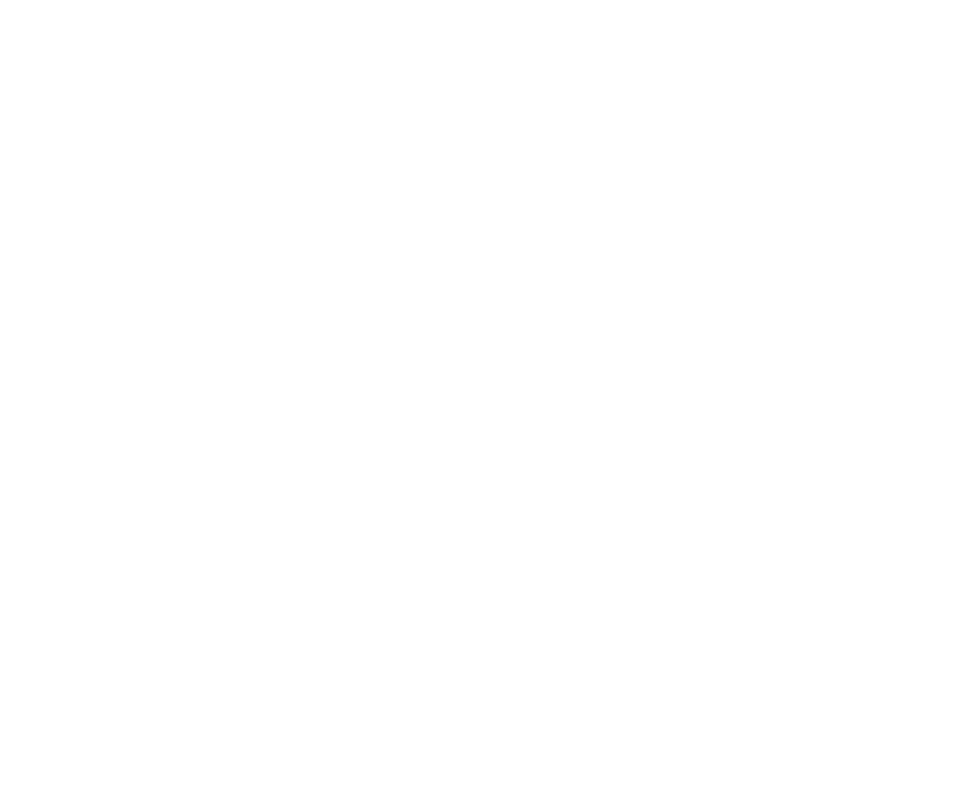
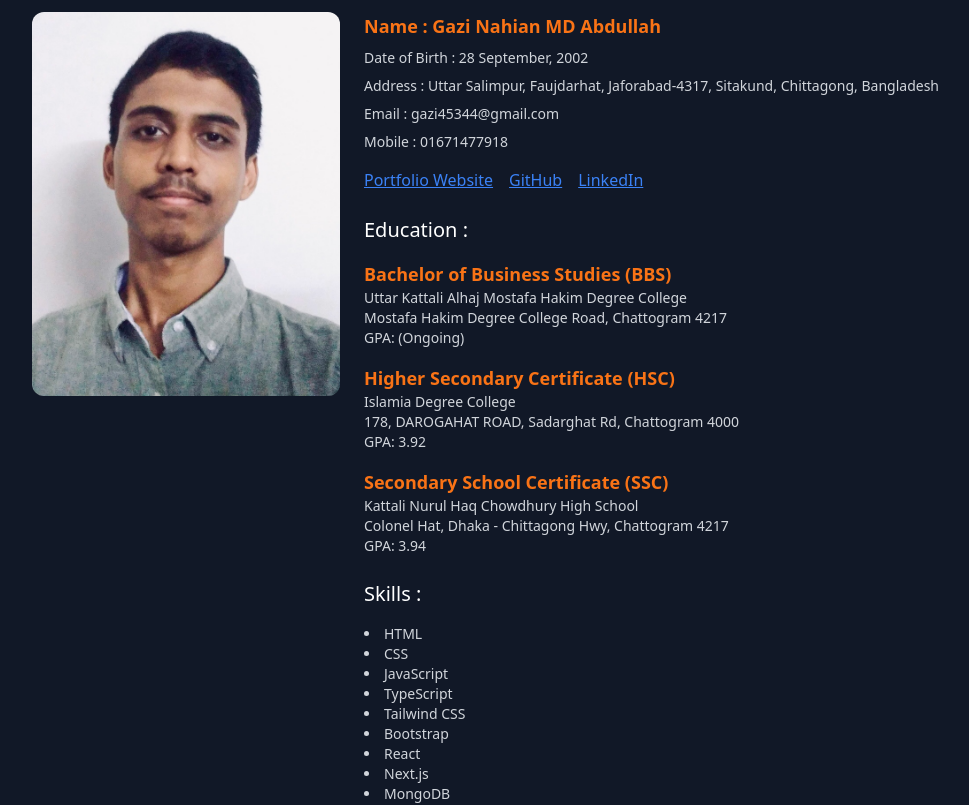
Before and after one commit to Gazi2050/Tasty, a React (Vite) app in the folder Tasty-client/: page / in a window 1280 px wide. Shown: the part 1600-2405 px from the top of the page, without its empty margins (16-985 px from the left). Before the commit the page ends 1576 px from the top, so only its background shows below. Built offline with nearby package versions, Linux system fonts and the light colour scheme.

Commit message:
added DevInfo

```diff
--- /dev/null
+++ b/Tasty-client/public/info.json
@@ -0,0 +1,56 @@
+{
+    "name": "Gazi Nahian MD Abdullah",
+    "date_of_birth": "28 September, 2002",
+    "address": {
+        "street": "Uttar Salimpur, Faujdarhat",
+        "post_office": "Jaforabad-4317",
+        "police_station": "Sitakund",
+        "city": "Chittagong",
+        "country": "Bangladesh"
+    },
+    "contact": {
+        "mobile": "01671477918",
+        "email": "gazi45344@gmail.com"
+    },
+    "objective": "As a newcomer to web development, I'm keen to jumpstart my career in coding. I'm ready to apply my skills in HTML, CSS, JavaScript, and related areas, seeking to learn and contribute to a dynamic team. My goal is to grow as a developer and create meaningful solutions in a collaborative environment.",
+    "education": [
+        {
+            "degree": "Bachelor of Business Studies (BBS)",
+            "status": "Ongoing",
+            "institution": "Uttar Kattali Alhaj Mostafa Hakim Degree College",
+            "address": "Mostafa Hakim Degree College Road, Chattogram 4217"
+        },
+        {
+            "degree": "Higher Secondary Certificate (HSC)",
+            "year": 2022,
+            "institution": "Islamia Degree College",
+            "address": "178, DAROGAHAT ROAD, Sadarghat Rd, Chattogram 4000",
+            "gpa": 3.92
+        },
+        {
+            "degree": "Secondary School Certificate (SSC)",
+            "year": 2020,
+            "institution": "Kattali Nurul Haq Chowdhury High School",
+            "address": "Colonel Hat, Dhaka - Chittagong Hwy, Chattogram 4217",
+            "gpa": 3.94
+        }
+    ],
+    "skills": [
+        "HTML",
+        "CSS",
+        "JavaScript",
+        "TypeScript",
+        "Tailwind CSS",
+        "Bootstrap",
+        "React",
+        "Next.js",
+        "MongoDB",
+        "Node.js",
+        "Express.js"
+    ],
+    "portfolio_website": "https://gazinahian.vercel.app",
+    "github": "https://github.com/Gazi2050",
+    "linkedin": "https://www.linkedin.com/in/gazi-nahian-92468727a",
+    "experience": "No experience yet.",
+    "references": "No reference yet."
+}
--- /dev/null
+++ b/Tasty-client/src/Components/DevInfo.jsx
@@ -0,0 +1,85 @@
+import { useState, useEffect } from 'react';
+import img from '../assets/IMG-7053.jpg';
+
+const DevInfo = () => {
+    const [info, setInfo] = useState({});
+
+    useEffect(() => {
+        fetch('info.json')
+            .then(res => res.json())
+            .then(data => {
+                setInfo(data);
+            });
+    }, []);
+
+    return (
+        <div>
+            <section className="bg-gray-900 text-white py-10">
+                <div className="container mx-auto px-6">
+                    <h1 className="text-3xl font-semibold text-orange-600 text-center mb-8">About the Developer</h1>
+
+                    <div className="flex flex-col lg:flex-row items-center lg:items-start">
+                        <img className="object-cover w-full lg:mx-6 lg:w-[25%] rounded-xl h-72 lg:h-96" src={img} alt="img" />
+
+                        <div className="lg:w-3/4">
+                            <p className="text-lg text-orange-500 font-semibold mb-2">
+                                Name : <span>{info.name}</span>
+                            </p>
+                            <p className="text-sm text-gray-300 mb-2">
+                                Date of Birth : {info.date_of_birth}
+                            </p>
+
+                            <p className="text-sm text-gray-300 mb-2">
+                                Address : {info.address?.street}, {info.address?.post_office}, {info.address?.police_station}, {info.address?.city}, {info.address?.country}
+                            </p>
+
+                            <p className="text-sm text-gray-300 mb-2">
+                                Email : {info.contact?.email}
+                            </p>
+
+                            <p className="text-sm text-gray-300 mb-2">
+                                Mobile : {info.contact?.mobile}
+                            </p>
+
+                            <div className="flex flex-col md:flex-row md:space-x-4 mt-4">
+                                <a href={info.portfolio_website} target="_blank" rel="noopener noreferrer" className="text-blue-500 underline hover:text-blue-400 mb-2 md:mb-0">Portfolio Website</a>
+                                <a href={info.github} target="_blank" rel="noopener noreferrer" className="text-blue-500 underline hover:text-blue-400 mb-2 md:mb-0">GitHub</a>
+                                <a href={info.linkedin} target="_blank" rel="noopener noreferrer" className="text-blue-500 underline hover:text-blue-400">LinkedIn</a>
+                            </div>
+
+
+                            <div className="mt-6">
+                                <h2 className="text-xl text-white mb-4">Education :</h2>
+                                {info.education?.map((edu, index) => (
+                                    <div key={index} className="mb-4">
+                                        <p className="text-lg text-orange-500 font-semibold">{edu.degree}</p>
+                                        <p className="text-sm text-gray-300">{edu.institution}</p>
+                                        <p className="text-sm text-gray-300">{edu.address}</p>
+                                        <p className="text-sm text-gray-300">GPA: {edu.gpa ? edu.gpa : '(Ongoing)'}</p>
+                                    </div>
+                                ))}
+                            </div>
+
+                            <div className="my-6">
+                                <h2 className="text-xl text-white mb-4">Skills :</h2>
+                                <ul className="list-disc list-inside text-sm text-gray-300">
+                                    {info.skills?.map((skill, index) => (
+                                        <li key={index}>{skill}</li>
+                                    ))}
+                                </ul>
+                            </div>
+                            <p className="text-lg text-orange-500 font-semibold mb-2">
+                                Experience : <span className='text-white text-sm font-normal'>{info.experience}</span>
+                            </p>
+                            <p className="text-lg text-orange-500 font-semibold mb-2">
+                                References : <span className='text-white text-sm font-normal'>{info.references}</span>
+                            </p>
+                        </div>
+                    </div>
+                </div>
+            </section>
+        </div>
+    );
+};
+
+export default DevInfo;
--- a/Tasty-client/src/Components/Footer.jsx
+++ b/Tasty-client/src/Components/Footer.jsx
@@ -9,9 +9,9 @@
                     <p>Copyright © 2024 - All right reserved</p>
                 </aside>
                 <nav className="grid-flow-col gap-4 md:place-self-center md:justify-self-end text-2xl">
-                    <a href='https://x.com/gazi20048' className='text-black'><FaSquareXTwitter /></a>
-                    <a href='https://www.linkedin.com/in/gazi-nahian-92468727a' className='text-blue-500'><FaLinkedin /></a>
-                    <a href='https://www.facebook.com/profile.php?id=100070872175936' className='text-blue-600'><FaSquareFacebook /></a>
+                    <a href='https://x.com/gazi20048' target="_blank" rel="noopener noreferrer" className='text-black'><FaSquareXTwitter /></a>
+                    <a href='https://www.linkedin.com/in/gazi-nahian-92468727a' target="_blank" rel="noopener noreferrer" className='text-blue-500'><FaLinkedin /></a>
+                    <a href='https://www.facebook.com/profile.php?id=100070872175936' target="_blank" rel="noopener noreferrer" className='text-blue-600'><FaSquareFacebook /></a>
                 </nav>
             </footer>
         </div>
--- a/Tasty-client/src/Components/Home.jsx
+++ b/Tasty-client/src/Components/Home.jsx
@@ -1,4 +1,5 @@
 import Banner from "./Banner";
+import DevInfo from "./DevInfo";
 import Stories from "./Stories";
 
 
@@ -7,6 +8,7 @@
         <div>
             <Banner />
             <Stories />
+            <DevInfo />
         </div>
     );
 };
```
Also changed, not shown: Tasty-client/src/assets/IMG-7053.jpg (added).
